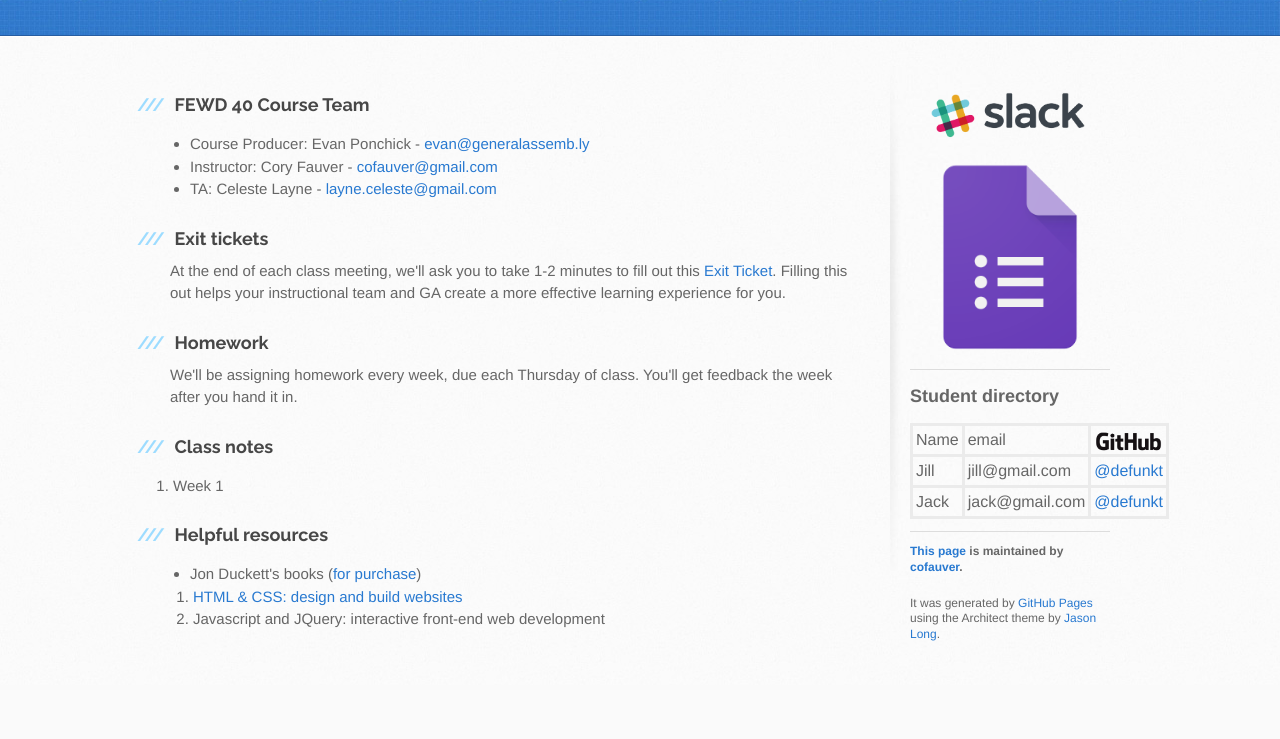
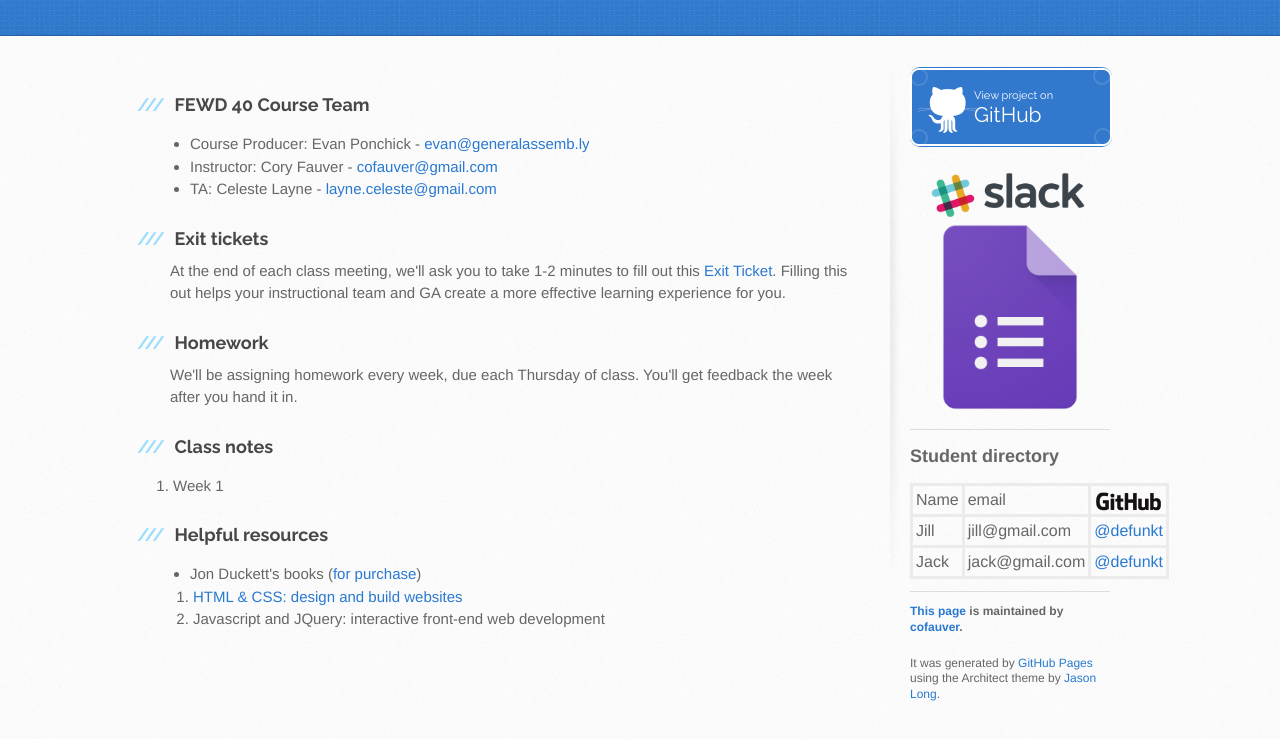
Before and after one commit to cofauver/fewd40, a plain HTML site: page index.html in a window 1280 px wide. Shown: the part 165-904 px from the top of the page. Before the commit the page ends 850 px from the top, so only its background shows below. Drawn offline with Linux system fonts and the light colour scheme.

Commit message:
making a github button again

```diff
--- a/index.html
+++ b/index.html
@@ -86,6 +86,9 @@
         </section>
 
         <aside id="sidebar">
+
+          <a href="https://github.com/cofauver/fewd40" class="button github-button"><small>View project on</small> GitHub</a>
+
           <a href="https://gasfstudents.slack.com/messages/fewd40/" class="slack-button">
           </a>
 
@@ -102,7 +105,7 @@
             <tr>
               <td>Name</td>
               <td>email</td>
-              <td class="github-column"></td>
+              <td class="github-wordmark"></td>
             </tr>
             <tr>
               <td>Jill</td>
--- a/stylesheets/custom.css
+++ b/stylesheets/custom.css
@@ -1,15 +1,15 @@
-.github-column {
-
+.github-wordmark {
 	background: transparent url(../images/GitHub_Logo.png) 0 0 no-repeat;
 	background-size: cover;
 }
 
 .slack-button{
 	display: block;
-	height:90px;
+	height:70px;
   	font-size: 21px;
 	background: transparent url(../images/Slack_RGB.png) 0 0 no-repeat;
 	background-size: cover;
+	background-position: left top;
 }
 
 .gform-icon{
@@ -20,6 +20,13 @@
 	background-size: cover;
 	background-position: left top;
 }
+.github-button{
+	background: #3278CD url(../images/github-button.png) no-repeat;
+	background-size: cover;
+  	border: 15px;
+  	border-radius: 10px;
+  	border-color: white;
+}
 
 table {
 	font-size: 16px;
--- a/stylesheets/stylesheet.css
+++ b/stylesheets/stylesheet.css
@@ -540,9 +540,7 @@ aside a.button {
   display: block;
   width: 138px;
   padding-left: 64px;
-  margin-bottom: 20px;
   font-size: 21px;
-  background: transparent url(../images/download-button.png) 0 0 no-repeat;
 }
 
 code, pre {
```
